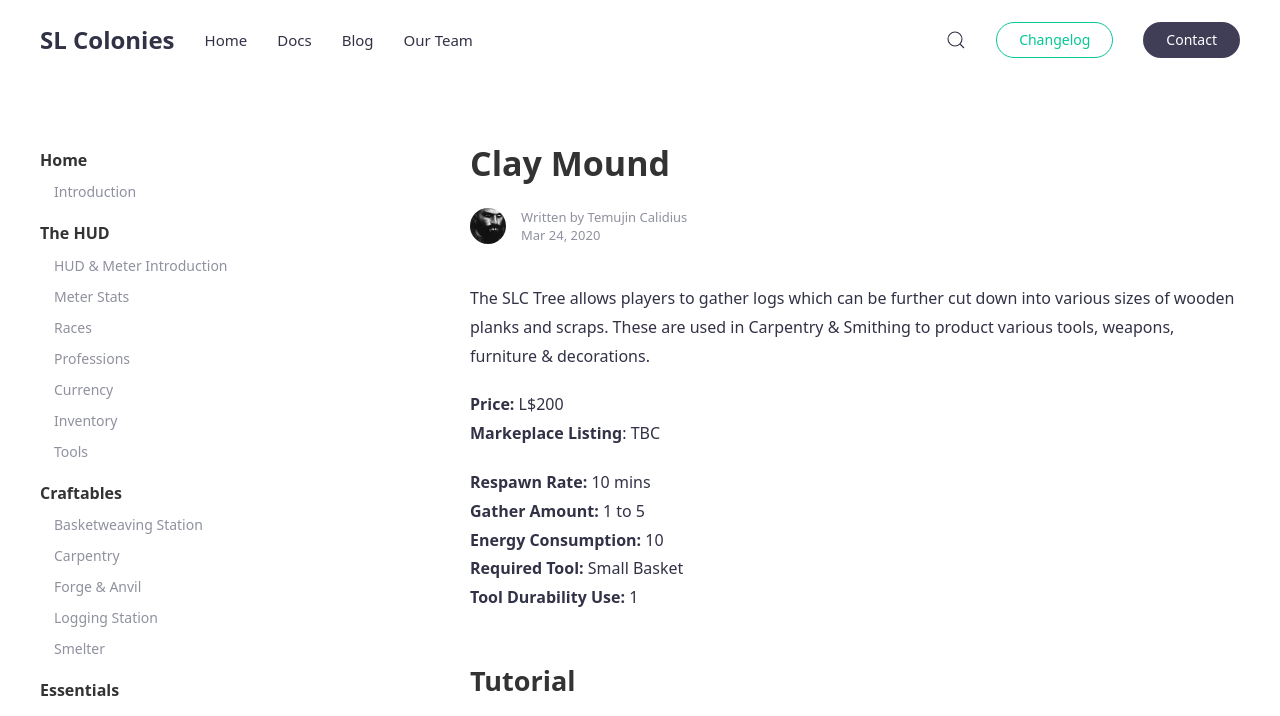
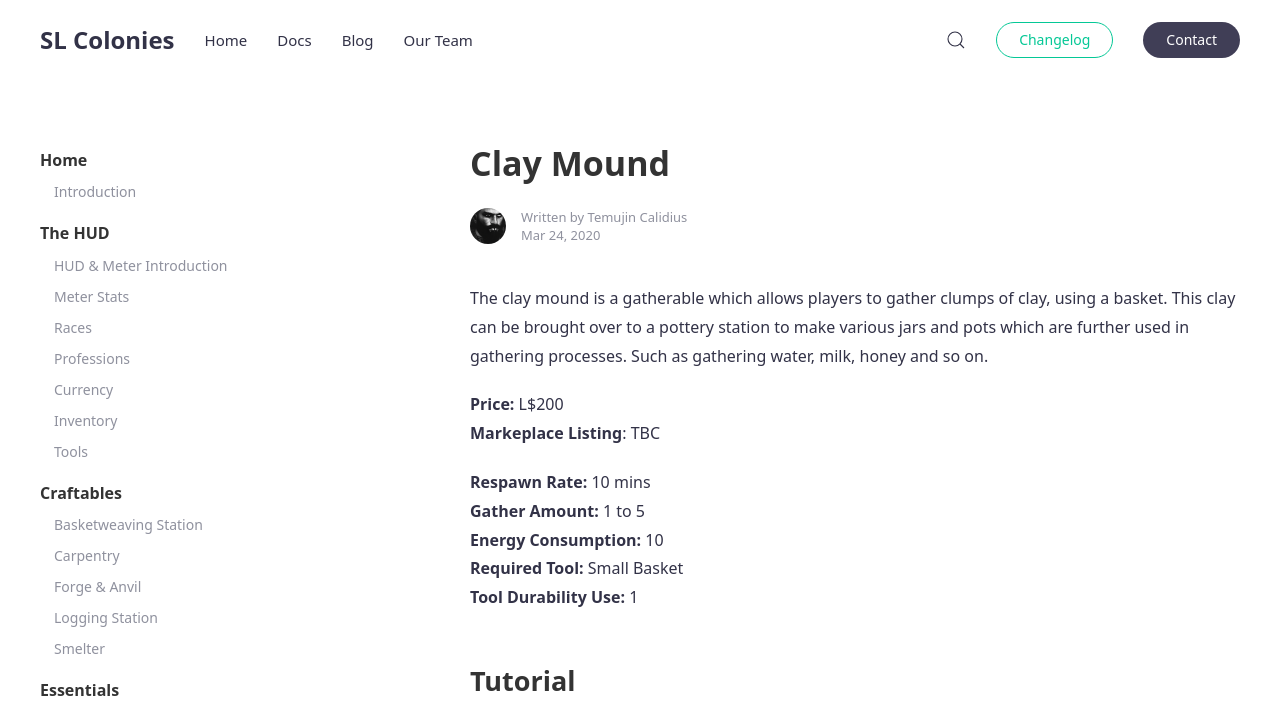
Before and after one commit to SLColonies/Public, a Jekyll site: the page built from _docs/clay.md, in a window 1280 px wide and 900 px high, cut to the strip 0-716 px from the top of the window. Built offline with Jekyll 4.4.1, drawn with Linux system fonts in a browser that asks for light colours.

Commit message:
Add files via upload

```diff
--- a/_docs/clay.md
+++ b/_docs/clay.md
@@ -3,7 +3,7 @@ title: Clay Mound
 author: temujin
 tags: [features]
 ---
-The SLC Tree allows players to gather logs which can be further cut down into various sizes of wooden planks and scraps. These are used in Carpentry & Smithing to product various tools, weapons, furniture & decorations.
+The clay mound is a gatherable which allows players to gather clumps of clay, using a basket. This clay can be brought over to a pottery station to make various jars and pots which are further used in gathering processes. Such as gathering water, milk, honey and so on.
 
 **Price:** L$200<br>
 **Markeplace Listing**: TBC<br>
```
